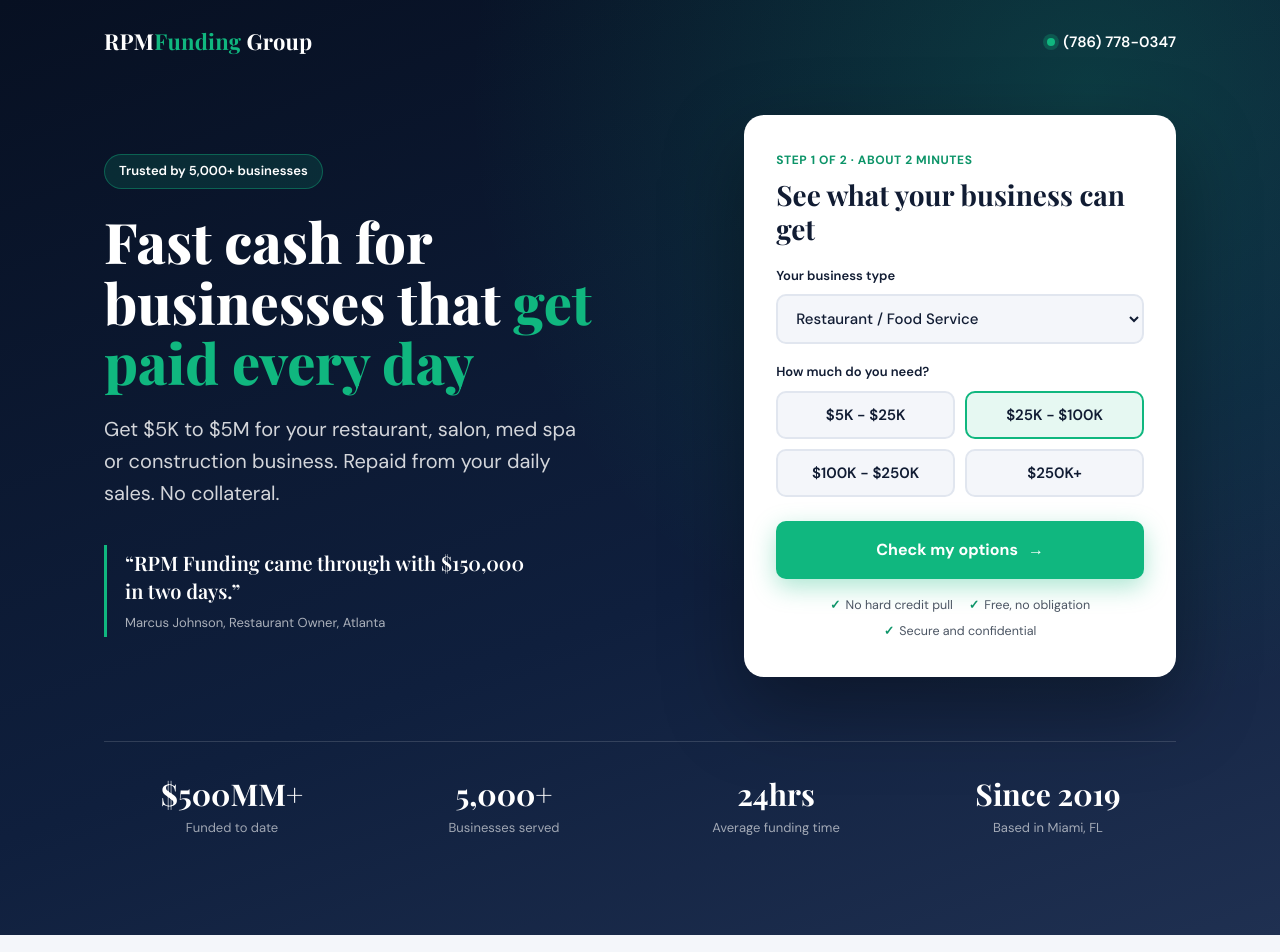
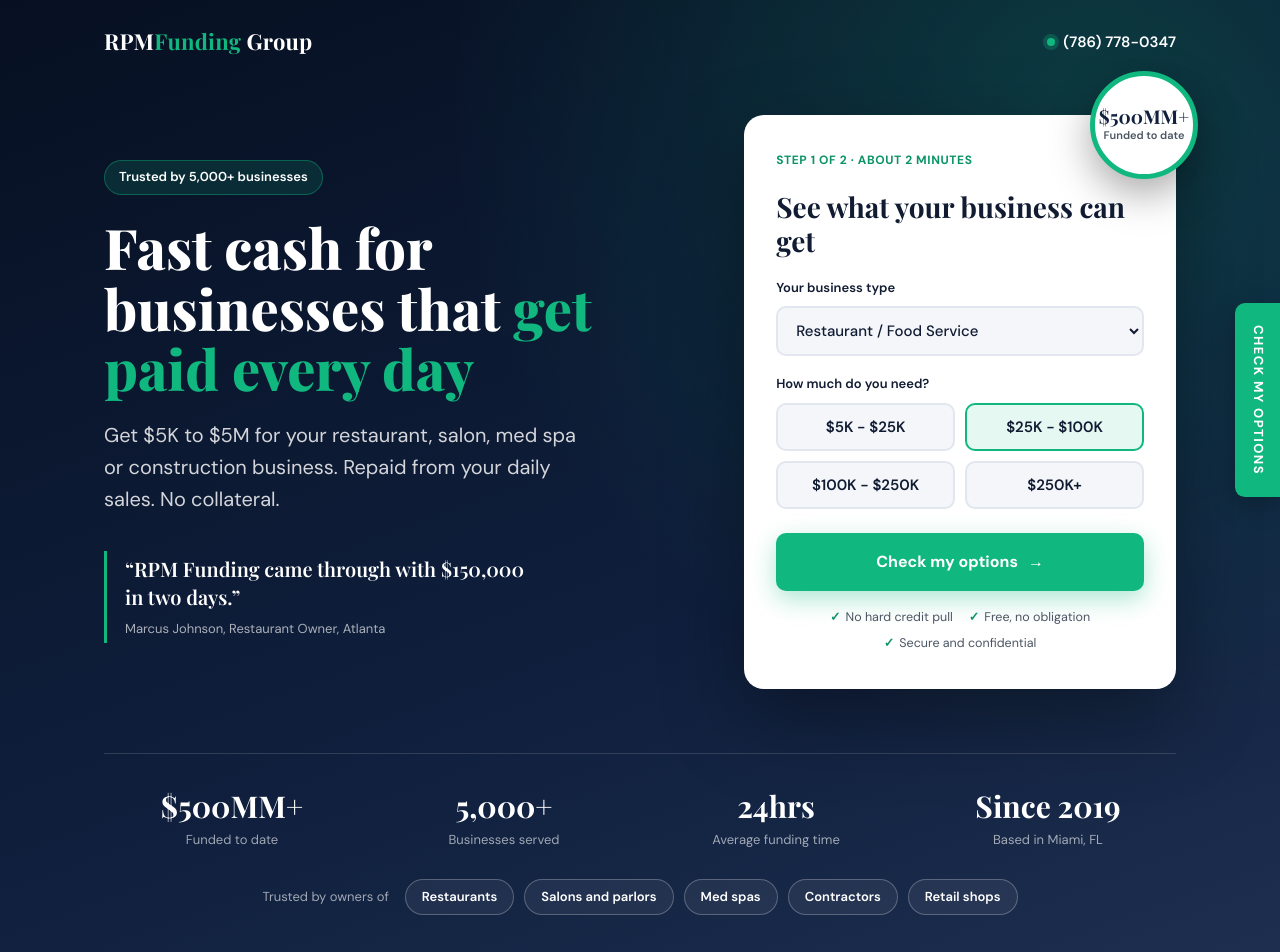
Before and after one commit to SofttikTech/client-rpm-funding-landing, a React (Vite) app: page / in a window 1280 px wide. Shown: the top 952 px of the page. Built offline with nearby package versions, Linux system fonts and the light colour scheme.

Commit message:
Hero: trust seal, trust strip with industries, sticky CTA tab, real lead form link

```diff
--- a/src/components/Hero/Hero.css
+++ b/src/components/Hero/Hero.css
@@ -11,9 +11,9 @@
 .rpm-hero-title em { font-style: normal; color: var(--rpm-emerald); }
 .rpm-hero-sub { font-size: 20px; color: rgba(255, 255, 255, 0.82); max-width: 480px; margin-bottom: 36px; }
 
-.rpm-hero-card { background: #fff; color: var(--rpm-text); border-radius: 20px; padding: 36px 32px; box-shadow: 0 30px 80px rgba(0, 0, 0, 0.35); }
-.rpm-hero-card-step { font-size: 12px; font-weight: 700; letter-spacing: 0.6px; text-transform: uppercase; color: var(--rpm-emerald-dark); margin-bottom: 8px; }
-.rpm-hero-card-title { font-family: var(--rpm-font-head); font-size: 28px; line-height: 1.2; color: var(--rpm-text-dark); margin-bottom: 20px; }
+.rpm-hero-card { position: relative; background: #fff; color: var(--rpm-text); border-radius: 20px; padding: 36px 32px; box-shadow: 0 30px 80px rgba(0, 0, 0, 0.35); }
+.rpm-hero-card-step { padding-right: 80px; font-size: 12px; font-weight: 700; letter-spacing: 0.6px; text-transform: uppercase; color: var(--rpm-emerald-dark); margin-bottom: 8px; }
+.rpm-hero-card-title { font-family: var(--rpm-font-head); font-size: 28px; line-height: 1.2; color: var(--rpm-text-dark); margin-bottom: 20px; padding-top: 12px; }
 .rpm-hero-label { display: block; font-size: 13px; font-weight: 600; color: var(--rpm-text-dark); margin-bottom: 8px; }
 .rpm-hero-select { width: 100%; font-family: inherit; font-size: 15px; font-weight: 500; color: var(--rpm-text-dark); background: var(--rpm-bg); border: 2px solid var(--rpm-border); border-radius: 10px; padding: 12px 14px; margin-bottom: 18px; }
 .rpm-hero-select:focus { outline: none; border-color: var(--rpm-emerald); }
@@ -31,7 +31,18 @@
 .rpm-hero-assure-item { font-size: 12.5px; }
 .rpm-hero-assure-item::before { content: '✓'; color: var(--rpm-emerald-dark); font-weight: 700; margin-right: 5px; }
 
-.rpm-hero-trust { display: grid; grid-template-columns: repeat(4, 1fr); gap: 16px; margin-top: 64px; padding-top: 28px; border-top: 1px solid rgba(255, 255, 255, 0.14); }
+.rpm-hero-trust { margin-top: 64px; padding-top: 28px; border-top: 1px solid rgba(255, 255, 255, 0.14); }
+.rpm-hero-trust-stats { display: grid; grid-template-columns: repeat(4, 1fr); gap: 16px; margin-bottom: 28px; }
+.rpm-hero-trust-owners { display: flex; flex-wrap: wrap; align-items: center; justify-content: center; gap: 10px; }
+.rpm-hero-trust-owners-label { font-size: 13px; color: rgba(255, 255, 255, 0.6); margin-right: 6px; }
+.rpm-hero-trust-pill { font-size: 13px; font-weight: 600; color: #fff; border: 1px solid rgba(255, 255, 255, 0.25); background: rgba(255, 255, 255, 0.06); padding: 7px 16px; border-radius: 40px; }
+
+.rpm-hero-seal { position: absolute; top: -44px; right: -22px; width: 108px; height: 108px; border-radius: 50%; background: #fff; border: 5px solid var(--rpm-emerald); box-shadow: 0 14px 40px rgba(0, 0, 0, 0.35); display: flex; flex-direction: column; align-items: center; justify-content: center; text-align: center; }
+.rpm-hero-seal-value { font-family: var(--rpm-font-head); font-size: 19px; line-height: 1.1; color: var(--rpm-navy); }
+.rpm-hero-seal-label { font-size: 11px; font-weight: 600; color: var(--rpm-text); }
+
+.rpm-hero-tab { position: fixed; right: 0; top: 50%; transform: translateY(-50%); writing-mode: vertical-rl; background: var(--rpm-emerald); color: #fff; font-size: 13px; font-weight: 700; letter-spacing: 1.4px; text-transform: uppercase; padding: 22px 12px; border-radius: 10px 0 0 10px; box-shadow: 0 8px 24px rgba(0, 0, 0, 0.25); z-index: 10; transition: all 0.3s ease-in-out; }
+.rpm-hero-tab:hover { background: var(--rpm-emerald-dark); padding-right: 16px; }
 .rpm-hero-trust-item { display: flex; flex-direction: column; text-align: center; }
 .rpm-hero-trust-value { font-family: var(--rpm-font-head); font-size: 30px; color: #fff; }
 .rpm-hero-trust-label { font-size: 13px; color: rgba(255, 255, 255, 0.6); }
@@ -42,7 +53,11 @@
 }
 @media (max-width: 500px) {
   .rpm-hero-title { font-size: 34px; }
-  .rpm-hero-trust { grid-template-columns: 1fr 1fr; gap: 20px 12px; margin-top: 44px; }
+  .rpm-hero-trust { margin-top: 44px; }
+  .rpm-hero-trust-stats { grid-template-columns: 1fr 1fr; gap: 20px 12px; }
+  .rpm-hero-seal { right: 10px; top: -48px; width: 100px; height: 100px; }
+  .rpm-hero-seal-value { font-size: 18px; }
+  .rpm-hero-tab { display: none; }
   .rpm-hero-trust-value { font-size: 24px; }
   .rpm-hero-card { padding: 28px 22px; }
 }
--- a/src/components/Hero/Hero.jsx
+++ b/src/components/Hero/Hero.jsx
@@ -30,6 +30,10 @@ function Hero() {
           </div>
 
           <div className="rpm-hero-card" id="rpm-start">
+            <div className="rpm-hero-seal">
+              <strong className="rpm-hero-seal-value">$500MM+</strong>
+              <span className="rpm-hero-seal-label">Funded to date</span>
+            </div>
             <p className="rpm-hero-card-step">Step 1 of 2 · About 2 minutes</p>
             <h2 className="rpm-hero-card-title">See what your business can get</h2>
             <label className="rpm-hero-label" htmlFor="rpm-industry">Your business type</label>
@@ -50,6 +54,7 @@ function Hero() {
         </div>
 
         <div className="rpm-hero-trust">
+          <div className="rpm-hero-trust-stats">
             {TRUST.map(({ value, label }) => (
               <div key={label} className="rpm-hero-trust-item">
                 <strong className="rpm-hero-trust-value">{value}</strong>
@@ -57,7 +62,14 @@ function Hero() {
               </div>
             ))}
           </div>
+          <div className="rpm-hero-trust-owners">
+            <span className="rpm-hero-trust-owners-label">Trusted by owners of</span>
+            {OWNERS.map((item) => <span key={item} className="rpm-hero-trust-pill">{item}</span>)}
           </div>
+        </div>
+      </div>
+
+      <a className="rpm-hero-tab" href="#rpm-start">Check my options</a>
     </section>
   )
 }
@@ -65,6 +77,7 @@ function Hero() {
 const AMOUNTS = ['$5K - $25K', '$25K - $100K', '$100K - $250K', '$250K+']
 const INDUSTRIES = ['Restaurant / Food Service', 'Salon / Beauty / Parlor', 'Med Spa / Healthcare', 'Construction / Contracting', 'Retail', 'Other']
 const ASSURANCES = ['No hard credit pull', 'Free, no obligation', 'Secure and confidential']
+const OWNERS = ['Restaurants', 'Salons and parlors', 'Med spas', 'Contractors', 'Retail shops']
 const TRUST = [
   { value: '$500MM+', label: 'Funded to date' },
   { value: '5,000+', label: 'Businesses served' },
--- a/src/config.js
+++ b/src/config.js
@@ -1,4 +1,4 @@
 // Reason: single place to swap the client lead form link and contact details.
-export const FORM_URL = 'https://REPLACE-WITH-LEAD-FORM-LINK';
+export const FORM_URL = 'https://app.sellagent.ai/f/fa9674dbd3406c74';
 export const PHONE_DISPLAY = '(786) 778-0347';
 export const PHONE_HREF = 'tel:+17867780347';
```
Lines whose indentation alone changed are shown as unchanged.
